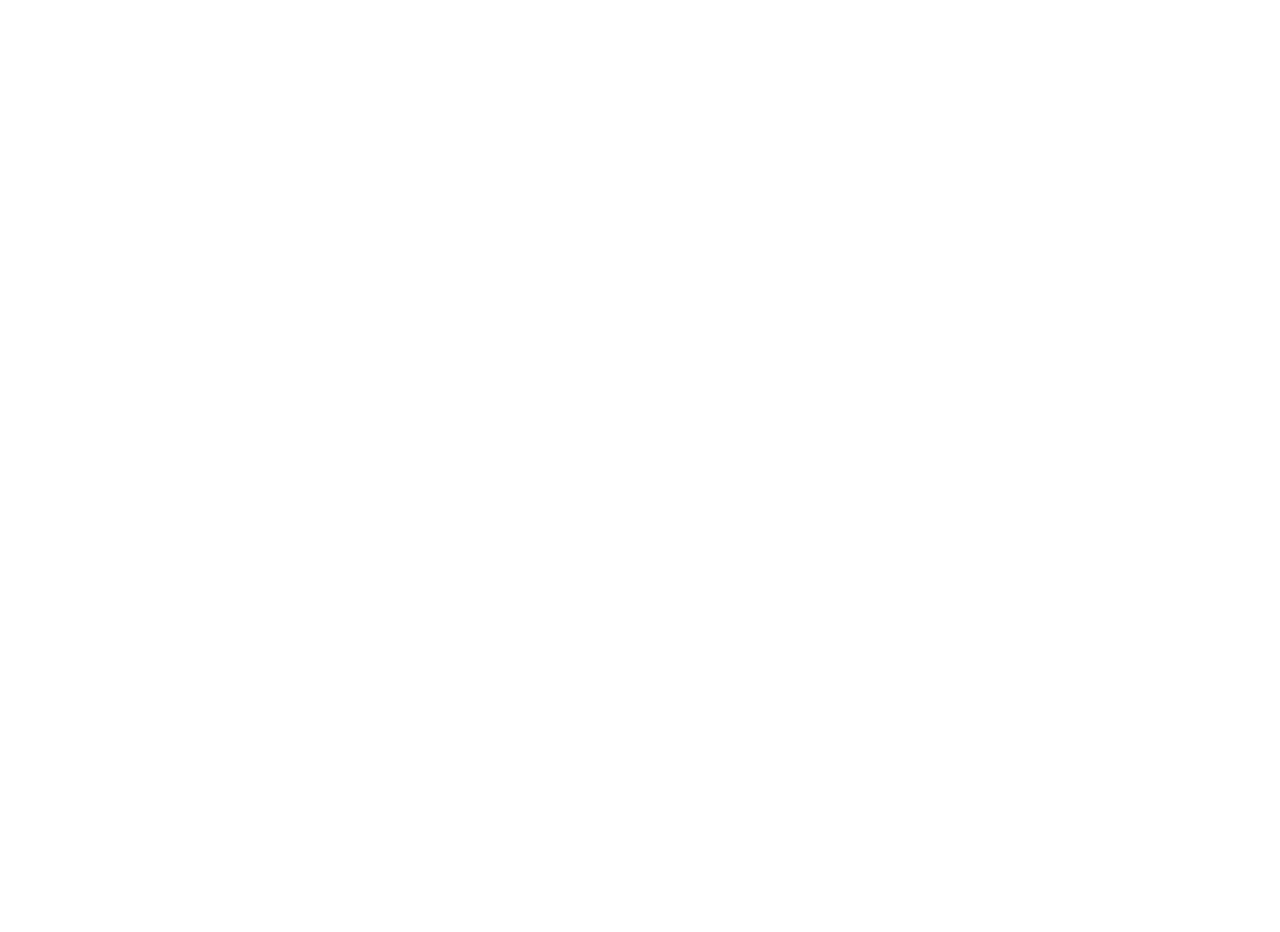
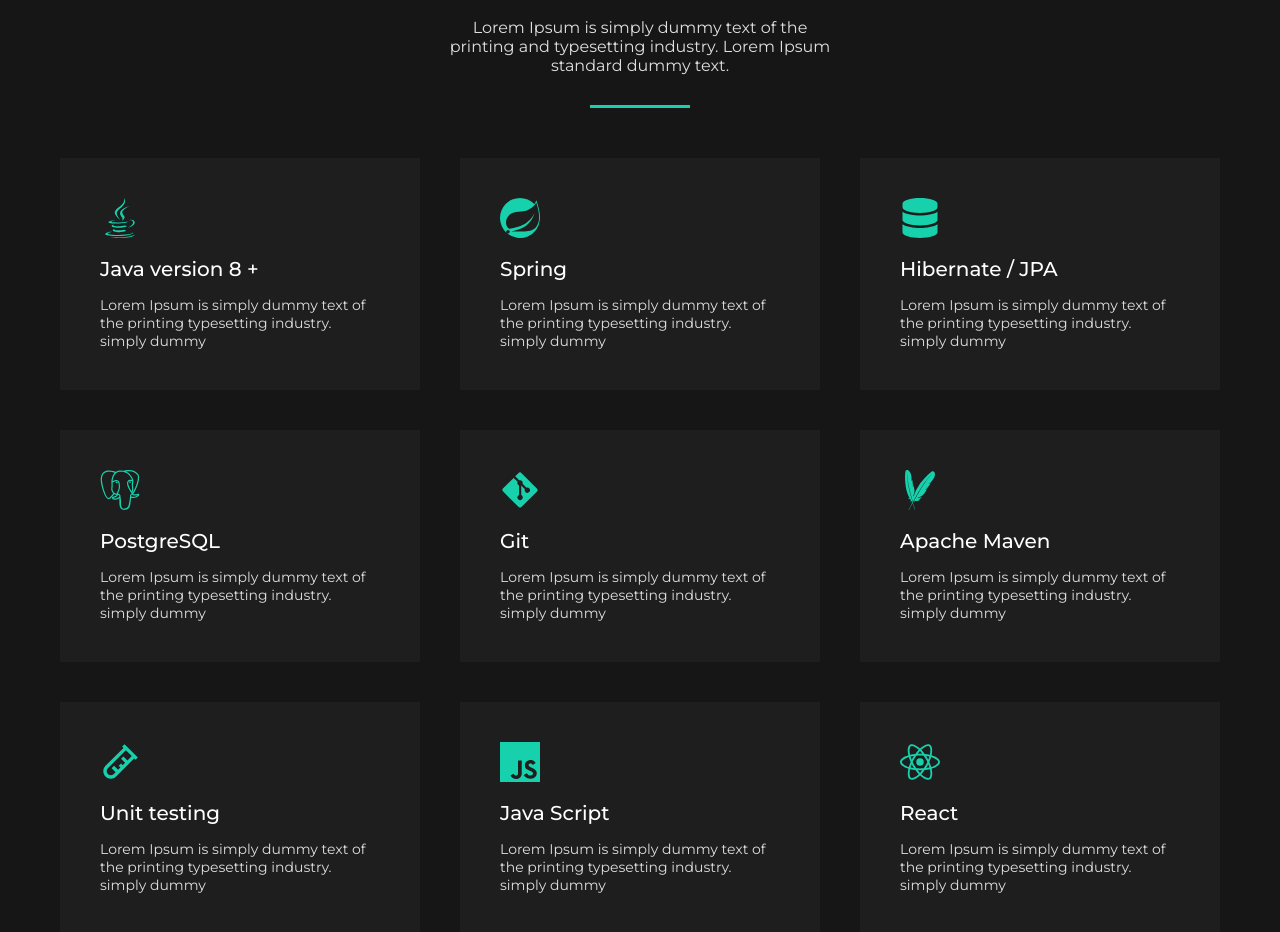
Before and after one commit to rgebica/portfolio-website, a React (Create React App) app: page / in a window 1280 px wide. Shown: the part 1000-1932 px from the top of the page. Before the commit the page ends 800 px from the top, so only its background shows below. Built offline with nearby package versions, Linux system fonts and the light colour scheme.

Commit message:
added skills

```diff
--- a/src/App.css
+++ b/src/App.css
@@ -52,7 +52,7 @@ body {
   margin: 0 auto;
 }
 .bgMain {
-  background: #1f2235;
+  background: #161616;
 }
 
 .h-650 {
@@ -153,7 +153,7 @@ body {
 
 /* Servives */
 .services {
-  background: #1f2235;
+  background: #161616;
   padding: 100px 0;
   color: #292929;
 }
@@ -167,7 +167,7 @@ body {
 .heading {
   margin-bottom: 20px;
   font-weight: 500;
-  color: #ff4a57;
+  color: #17d1ac;
   font-size: 16px;
 }
 .mainHeader {
@@ -180,7 +180,7 @@ body {
   color: #dfdfdf;
 }
 .commonBorder {
-  background: #ff4a57;
+  background: #17d1ac;
   height: 3px;
   width: 100px;
   margin: 30px auto;
@@ -188,17 +188,17 @@ body {
 
 .services__box {
   padding: 40px;
-  background: #23263a;
+  background: #1E1E1E;
   color: #fff;
   margin: 20px;
   transition: all 0.5s linear;
 }
 .services__box:hover {
-  background: #ff4a57;
+  background: #17d1ac;
 }
 .commonIcons {
   font-size: 40px;
-  color: #ff4a57;
+  color: #17d1ac;
   margin-bottom: 15px;
 }
 .services__box:hover .commonIcons {
--- a/src/App.js
+++ b/src/App.js
@@ -1,12 +1,14 @@
 import './App.css';
 import Header from "./components/Banner";
 import Navigation from "./components/Navigation";
+import Skills from "./components/Skills";
 
 function App() {
   return (
     <div>
       <Header/>
       <Navigation/>
+      <Skills/>
     </div>
   );
 }
--- a/src/components/Banner.js
+++ b/src/components/Banner.js
@@ -12,7 +12,7 @@ const Banner = () => {
         welcome: "Hello!",
         title: "I am Rafał Gębica",
         text:
-            "I am aspiring to be a Junior Java Developer. Here is my portfolio and I will say something about myself, show you my skills and projects which I have recently completed or I am still working on.",
+            "I am aspiring to be a Junior Java Developer. Here is my portfolio, I will say something about myself, show you my skills and projects which I have recently completed or I am still working on.",
         image: "/images/photo.jpg",
     });
 
--- /dev/null
+++ b/src/components/Skills.js
@@ -0,0 +1,136 @@
+import React from "react";
+import {
+    FaGithub,
+    FaCamera,
+    FaCircleNotch,
+    FaApple,
+    FaFileVideo,
+    FaSearchDollar,
+    FaJava,
+    FaDatabase,
+    FaGitAlt
+} from "react-icons/fa";
+
+import {
+    SiSpring,
+    SiPostgresql,
+    SiApachemaven,
+    SiJavascript,
+    SiReact
+} from "react-icons/si";
+
+import {
+    BiTestTube
+} from "react-icons/bi";
+
+const Skills = () => {
+    const [header] = React.useState({
+        mainHeader: "SKILLS",
+        subHeading: "My Skills",
+        text:
+            "Lorem Ipsum is simply dummy text of the printing and typesetting\
+          industry. Lorem Ipsum standard dummy text.",
+    });
+    const [state] = React.useState([
+        {
+            id: 1,
+            icon: <FaJava className="commonIcons" />,
+            heading: "Java version 8 +",
+            text:
+                "Lorem Ipsum is simply dummy text of the printing typesetting\
+              industry. simply dummy",
+        },
+        {
+            id: 2,
+            icon: <SiSpring className="commonIcons" />,
+            heading: "Spring",
+            text:
+                "Lorem Ipsum is simply dummy text of the printing typesetting\
+                industry. simply dummy",
+        },
+        {
+            id: 3,
+            icon: <FaDatabase className="commonIcons" />,
+            heading: "Hibernate / JPA",
+            text:
+                "Lorem Ipsum is simply dummy text of the printing typesetting\
+                industry. simply dummy",
+        },
+        {
+            id: 4,
+            icon: <SiPostgresql className="commonIcons" />,
+            heading: "PostgreSQL",
+            text:
+                "Lorem Ipsum is simply dummy text of the printing typesetting\
+                industry. simply dummy",
+        },
+        {
+            id: 5,
+            icon: <FaGitAlt className="commonIcons" />,
+            heading: "Git",
+            text:
+                "Lorem Ipsum is simply dummy text of the printing typesetting\
+                industry. simply dummy",
+        },
+        {
+            id: 6,
+            icon: <SiApachemaven className="commonIcons" />,
+            heading: "Apache Maven",
+            text:
+                "Lorem Ipsum is simply dummy text of the printing typesetting\
+                industry. simply dummy",
+        },
+        {
+            id: 7,
+            icon: <BiTestTube className="commonIcons" />,
+            heading: "Unit testing",
+            text:
+                "Lorem Ipsum is simply dummy text of the printing typesetting\
+                industry. simply dummy",
+        },
+        {
+            id: 8,
+            icon: <SiJavascript className="commonIcons" />,
+            heading: "Java Script",
+            text:
+                "Lorem Ipsum is simply dummy text of the printing typesetting\
+                industry. simply dummy",
+        },
+        {
+            id: 9,
+            icon: <SiReact className="commonIcons" />,
+            heading: "React",
+            text:
+                "Lorem Ipsum is simply dummy text of the printing typesetting\
+                industry. simply dummy",
+        },
+    ]);
+    return (
+        <div className="services">
+            <div className="container">
+                <div className="services__header">
+                    <div className="common">
+                        <h3 className="heading">{header.mainHeader}</h3>
+                        <h1 className="mainHeader">{header.subHeading}</h1>
+                        <p className="mainContent">{header.text}</p>
+                        <div className="commonBorder"></div>
+                    </div>
+
+                    <div className="row bgMain">
+                        {state.map((info) => (
+                            <div className="col-4 bgMain">
+                                <div className="services__box">
+                                    {info.icon}
+                                    <div className="services__box-header">{info.heading}</div>
+                                    <div className="services__box-p">{info.text}</div>
+                                </div>
+                            </div>
+                        ))}
+                    </div>
+                </div>
+            </div>
+        </div>
+    );
+};
+
+export default Skills;
```
